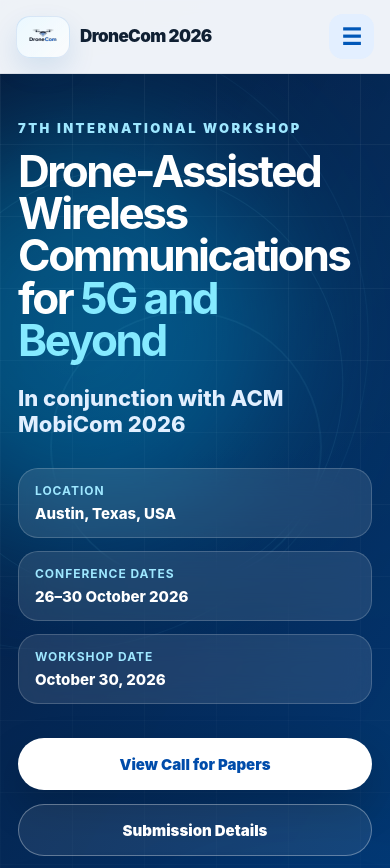
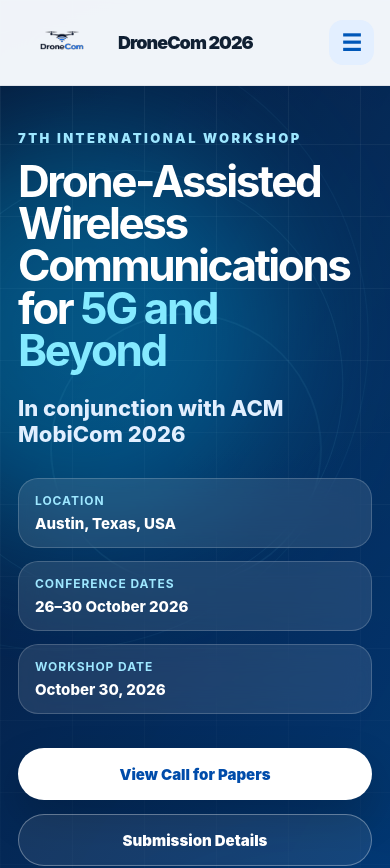
Before and after one commit to dronecom2026/dronecom2026, a React (Vite) app: page / in a window 390 px wide. Shown: the top 868 px of the page. Built offline with nearby package versions, Linux system fonts and the light colour scheme.

Commit message:
Update navbar and brand styles for responsiveness

```diff
--- a/src/index.css
+++ b/src/index.css
@@ -38,12 +38,12 @@
   top: 0;
   left: 0;
   right: 0;
-  height: 78px;
-  padding: 0 42px;
+  height: 140px;
+  padding: 0 46px;
   display: flex;
   align-items: center;
   justify-content: space-between;
-  background: rgba(248, 251, 255, 0.96);
+  background: rgba(248, 251, 255, 0.97);
   border-bottom: 1px solid rgba(15, 23, 42, 0.08);
   backdrop-filter: blur(18px);
 }
@@ -51,55 +51,52 @@
 .brand {
   display: flex;
   align-items: center;
-  gap: 14px;
-  min-width: 360px;
+  gap: 26px;
+  min-width: 680px;
 }
 
 .brandLogo {
-  width: 72px;
-  height: 52px;
+  width: 250px;
+  height: 118px;
   object-fit: contain;
+  object-position: center;
   flex-shrink: 0;
-  padding: 4px;
-  border-radius: 18px;
-  background: linear-gradient(
-    135deg,
-    rgba(234, 248, 255, 0.95),
-    rgba(255, 255, 255, 0.75)
-  );
-  border: 1px solid rgba(0, 87, 184, 0.12);
-  box-shadow: 0 12px 28px rgba(0, 87, 184, 0.12);
+  padding: 0;
+  border-radius: 0;
+  background: transparent;
+  border: none;
+  box-shadow: none;
 }
 
 .brand strong {
   display: block;
   color: #102033;
-  font-size: 24px;
+  font-size: 42px;
   line-height: 1;
-  font-weight: 900;
-  letter-spacing: -0.035em;
+  font-weight: 950;
+  letter-spacing: -0.055em;
 }
 
 .brand small {
   display: block;
-  margin-top: 6px;
+  margin-top: 14px;
   color: #53657c;
-  font-size: 15px;
-  font-weight: 800;
-  letter-spacing: -0.01em;
+  font-size: 26px;
+  font-weight: 850;
+  letter-spacing: -0.025em;
 }
 
 .navLinks {
   display: flex;
   align-items: center;
-  gap: 6px;
+  gap: 8px;
 }
 
 .navLinks a {
-  padding: 10px 13px;
+  padding: 11px 15px;
   border-radius: 999px;
   color: #243449;
-  font-size: 14px;
+  font-size: 15px;
   font-weight: 850;
   transition: 0.2s ease;
   white-space: nowrap;
@@ -134,7 +131,7 @@
 .hero {
   position: relative;
   min-height: 92vh;
-  padding: 150px 42px 105px;
+  padding: 215px 42px 105px;
   display: flex;
   align-items: center;
   overflow: hidden;
@@ -1103,9 +1100,33 @@
    RESPONSIVE
 ========================= */
 
+@media (max-width: 1200px) {
+  .brand {
+    min-width: 560px;
+  }
+
+  .brandLogo {
+    width: 210px;
+    height: 100px;
+  }
+
+  .brand strong {
+    font-size: 34px;
+  }
+
+  .brand small {
+    font-size: 22px;
+  }
+
+  .navLinks a {
+    font-size: 13px;
+    padding: 9px 10px;
+  }
+}
+
 @media (max-width: 1020px) {
   .navbar {
-    height: 78px;
+    height: 104px;
     padding: 0 22px;
   }
 
@@ -1115,7 +1136,7 @@
 
   .navLinks {
     position: fixed;
-    top: 88px;
+    top: 114px;
     left: 20px;
     right: 20px;
     display: none;
@@ -1134,27 +1155,30 @@
 
   .navLinks a {
     padding: 14px 16px;
+    font-size: 14px;
   }
 
   .brand {
     min-width: auto;
+    gap: 16px;
   }
 
   .brandLogo {
-    width: 62px;
-    height: 46px;
+    width: 150px;
+    height: 74px;
   }
 
   .brand strong {
-    font-size: 21px;
+    font-size: 26px;
   }
 
   .brand small {
-    font-size: 13px;
+    font-size: 16px;
+    margin-top: 7px;
   }
 
   .hero {
-    padding: 130px 22px 100px;
+    padding: 165px 22px 100px;
   }
 
   .heroInner {
@@ -1198,7 +1222,7 @@
 
 @media (max-width: 680px) {
   .navbar {
-    height: 74px;
+    height: 86px;
     padding: 0 16px;
   }
 
@@ -1207,23 +1231,25 @@
   }
 
   .brandLogo {
-    width: 54px;
-    height: 42px;
-    padding: 3px;
-    border-radius: 14px;
+    width: 92px;
+    height: 54px;
   }
 
   .brand strong {
-    font-size: 17px;
+    font-size: 18px;
   }
 
   .brand small {
     display: none;
   }
 
+  .navLinks {
+    top: 96px;
+  }
+
   .hero {
     min-height: auto;
-    padding: 120px 18px 90px;
+    padding: 130px 18px 90px;
   }
 
   .hero h1 {
```
